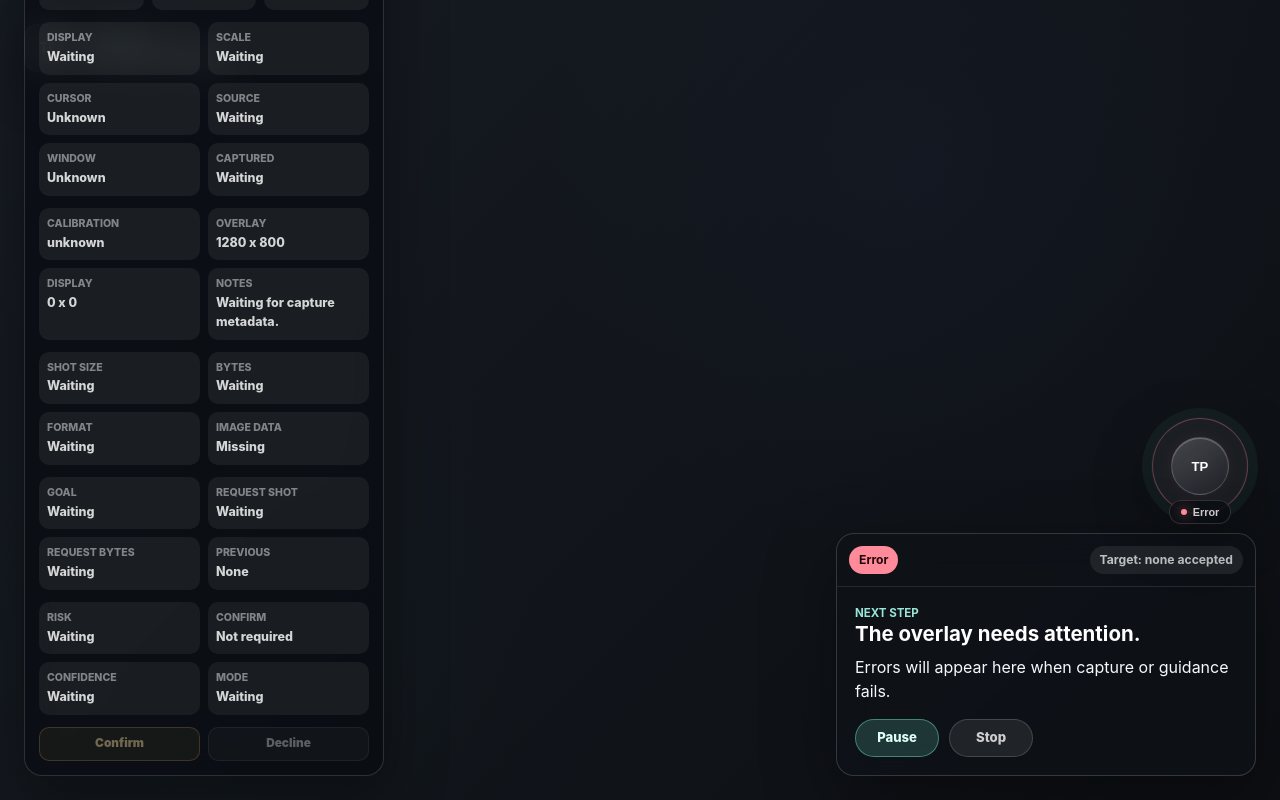
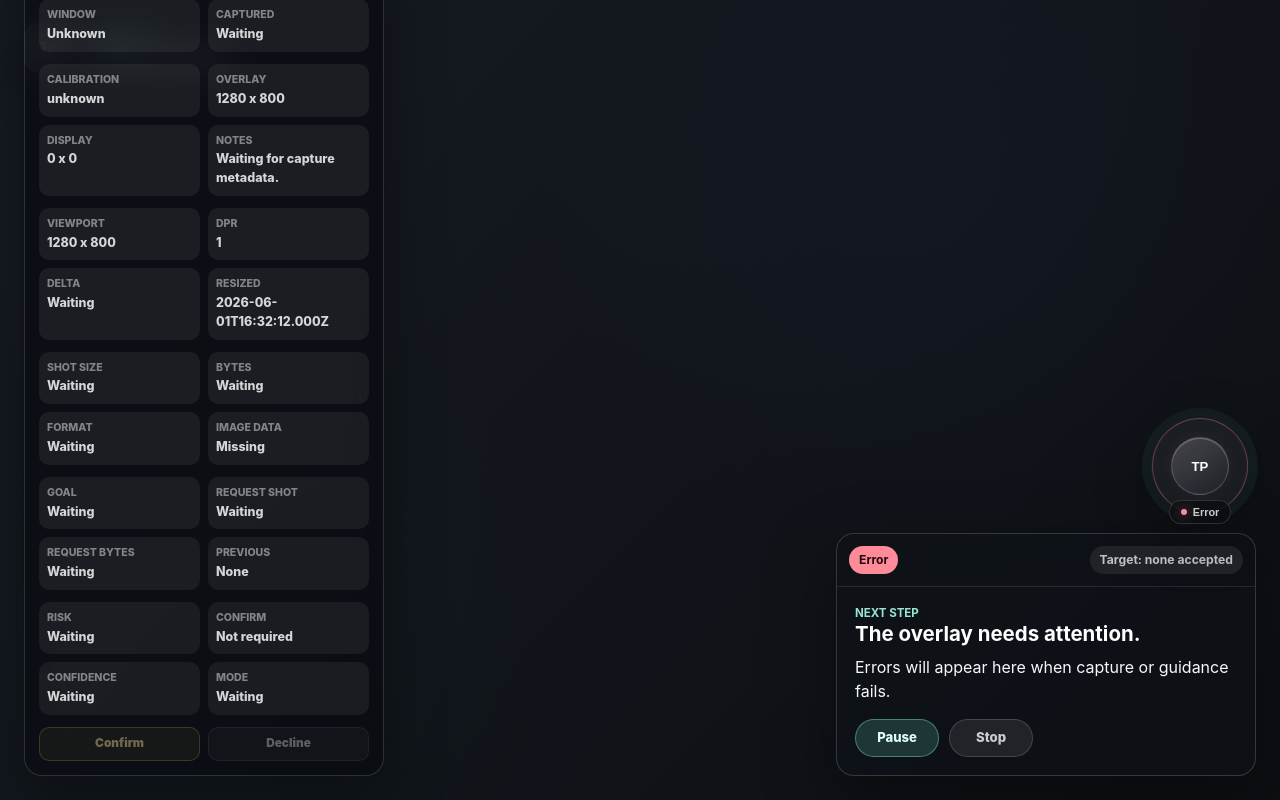
Before and after one commit to GargiGupta-io/toki, a React (Vite) app in the folder touchpilot/apps/desktop/: page / in a window 1280 px wide. Built offline with nearby package versions, Linux system fonts and the light colour scheme.

Commit message:
add viewport calibration diagnostics

```diff
--- a/touchpilot/apps/desktop/src/App.css
+++ b/touchpilot/apps/desktop/src/App.css
@@ -489,6 +489,7 @@ h1 {
 .debug-readout,
 .capture-readout,
 .calibration-readout,
+.viewport-readout,
 .screenshot-readout,
 .guidance-request-readout,
 .guidance-risk-readout {
@@ -500,6 +501,7 @@ h1 {
 
 .capture-readout,
 .calibration-readout,
+.viewport-readout,
 .screenshot-readout,
 .guidance-request-readout,
 .guidance-risk-readout {
@@ -509,6 +511,7 @@ h1 {
 .debug-readout div,
 .capture-readout div,
 .calibration-readout div,
+.viewport-readout div,
 .screenshot-readout div,
 .guidance-request-readout div,
 .guidance-risk-readout div {
@@ -521,6 +524,7 @@ h1 {
 .debug-readout dt,
 .capture-readout dt,
 .calibration-readout dt,
+.viewport-readout dt,
 .screenshot-readout dt,
 .guidance-request-readout dt,
 .guidance-risk-readout dt {
@@ -533,6 +537,7 @@ h1 {
 .debug-readout dd,
 .capture-readout dd,
 .calibration-readout dd,
+.viewport-readout dd,
 .screenshot-readout dd,
 .guidance-request-readout dd,
 .guidance-risk-readout dd {
--- a/touchpilot/apps/desktop/src/App.tsx
+++ b/touchpilot/apps/desktop/src/App.tsx
@@ -22,6 +22,13 @@ import "./App.css";
 type OverlayState = "idle" | "listening" | "thinking" | "guiding" | "paused" | "error";
 
 type GuidanceFixture = "safe" | "risky" | "invalid";
+
+type ViewportMetrics = {
+  width: number;
+  height: number;
+  devicePixelRatio: number;
+  updatedAt: string;
+};
 
 type OverlayStateMeta = {
   label: string;
@@ -175,6 +182,7 @@ function DebugPanel({
   guidanceResult,
   guidanceFixture,
   calibration,
+  viewport,
   guidanceIssues,
   captureError,
   isRefreshingCapture,
@@ -191,6 +199,7 @@ function DebugPanel({
   guidanceResult: GuidanceResult | null;
   guidanceFixture: GuidanceFixture;
   calibration: CoordinateCalibration;
+  viewport: ViewportMetrics;
   guidanceIssues: GuidanceValidationIssue[];
   captureError: string | null;
   isRefreshingCapture: boolean;
@@ -336,6 +345,33 @@ function DebugPanel({
         </div>
       </dl>
 
+      <dl className="viewport-readout">
+        <div>
+          <dt>Viewport</dt>
+          <dd>
+            {viewport.width} x {viewport.height}
+          </dd>
+        </div>
+        <div>
+          <dt>DPR</dt>
+          <dd>{viewport.devicePixelRatio}</dd>
+        </div>
+        <div>
+          <dt>Delta</dt>
+          <dd>
+            {captureMetadata
+              ? `${viewport.width - captureMetadata.display.width}, ${
+                  viewport.height - captureMetadata.display.height
+                }`
+              : "Waiting"}
+          </dd>
+        </div>
+        <div>
+          <dt>Resized</dt>
+          <dd>{viewport.updatedAt}</dd>
+        </div>
+      </dl>
+
       <dl className="screenshot-readout">
         <div>
           <dt>Shot size</dt>
@@ -462,9 +498,21 @@ function DebugPanel({
   );
 }
 
-function getCalibration(captureMetadata: CaptureMetadata | null): CoordinateCalibration {
-  const overlayWidth = window.innerWidth;
-  const overlayHeight = window.innerHeight;
+function getViewportMetrics(): ViewportMetrics {
+  return {
+    width: window.innerWidth,
+    height: window.innerHeight,
+    devicePixelRatio: window.devicePixelRatio,
+    updatedAt: new Date().toISOString(),
+  };
+}
+
+function getCalibration(
+  captureMetadata: CaptureMetadata | null,
+  viewport: ViewportMetrics,
+): CoordinateCalibration {
+  const overlayWidth = viewport.width;
+  const overlayHeight = viewport.height;
   const displayWidth = captureMetadata?.display.width ?? 0;
   const displayHeight = captureMetadata?.display.height ?? 0;
   const scaleFactor = captureMetadata?.display.scaleFactor ?? 1;
@@ -482,18 +530,22 @@ function getCalibration(captureMetadata: CaptureMetadata | null): CoordinateCali
   }
 
   const sizeMatches = overlayWidth === displayWidth && overlayHeight === displayHeight;
+  const scaleMatches = Math.abs(viewport.devicePixelRatio - scaleFactor) < 0.01;
 
   return {
-    status: sizeMatches ? "aligned" : "needs_check",
+    status: sizeMatches && scaleMatches ? "aligned" : "needs_check",
     overlayWidth,
     overlayHeight,
     displayWidth,
     displayHeight,
     scaleFactor,
     checkedAt: new Date().toISOString(),
-    notes: sizeMatches
-      ? "Overlay viewport matches captured display dimensions."
-      : "Overlay viewport differs from captured display dimensions.",
+    notes:
+      sizeMatches && scaleMatches
+        ? "Overlay viewport matches captured display dimensions and scale."
+        : `Overlay/display mismatch. Delta ${overlayWidth - displayWidth}, ${
+            overlayHeight - displayHeight
+          }; DPR ${viewport.devicePixelRatio} vs capture scale ${scaleFactor}.`,
   };
 }
 
@@ -521,9 +573,10 @@ function App() {
   const [guidanceIssues, setGuidanceIssues] = useState<GuidanceValidationIssue[]>([]);
   const [captureError, setCaptureError] = useState<string | null>(null);
   const [isRefreshingCapture, setIsRefreshingCapture] = useState(false);
+  const [viewport, setViewport] = useState<ViewportMetrics>(() => getViewportMetrics());
   const meta = stateMeta[overlayState];
   const isPaused = overlayState === "paused";
-  const calibration = getCalibration(captureMetadata);
+  const calibration = getCalibration(captureMetadata, viewport);
   const activeStep = guidanceResult?.step ?? null;
   const acceptedStep = activeStep?.target != null ? activeStep : null;
   const acceptedTarget = acceptedStep?.target ?? null;
@@ -560,7 +613,7 @@ function App() {
           display: metadata.display,
           capture: metadata,
           screenshot: getScreenshotMetadata(screenshot),
-          calibration: getCalibration(metadata),
+          calibration: getCalibration(metadata, viewport),
         },
         previousStep: guidanceResult?.step ?? null,
       };
@@ -590,6 +643,18 @@ function App() {
 
   useEffect(() => {
     refreshCaptureMetadata();
+  }, []);
+
+  useEffect(() => {
+    function handleResize() {
+      setViewport(getViewportMetrics());
+    }
+
+    window.addEventListener("resize", handleResize);
+
+    return () => {
+      window.removeEventListener("resize", handleResize);
+    };
   }, []);
 
   function pauseGuidance() {
@@ -668,6 +733,7 @@ function App() {
         guidanceResult={guidanceResult}
         guidanceFixture={guidanceFixture}
         calibration={calibration}
+        viewport={viewport}
         guidanceIssues={guidanceIssues}
         captureError={captureError}
         isRefreshingCapture={isRefreshingCapture}
```
